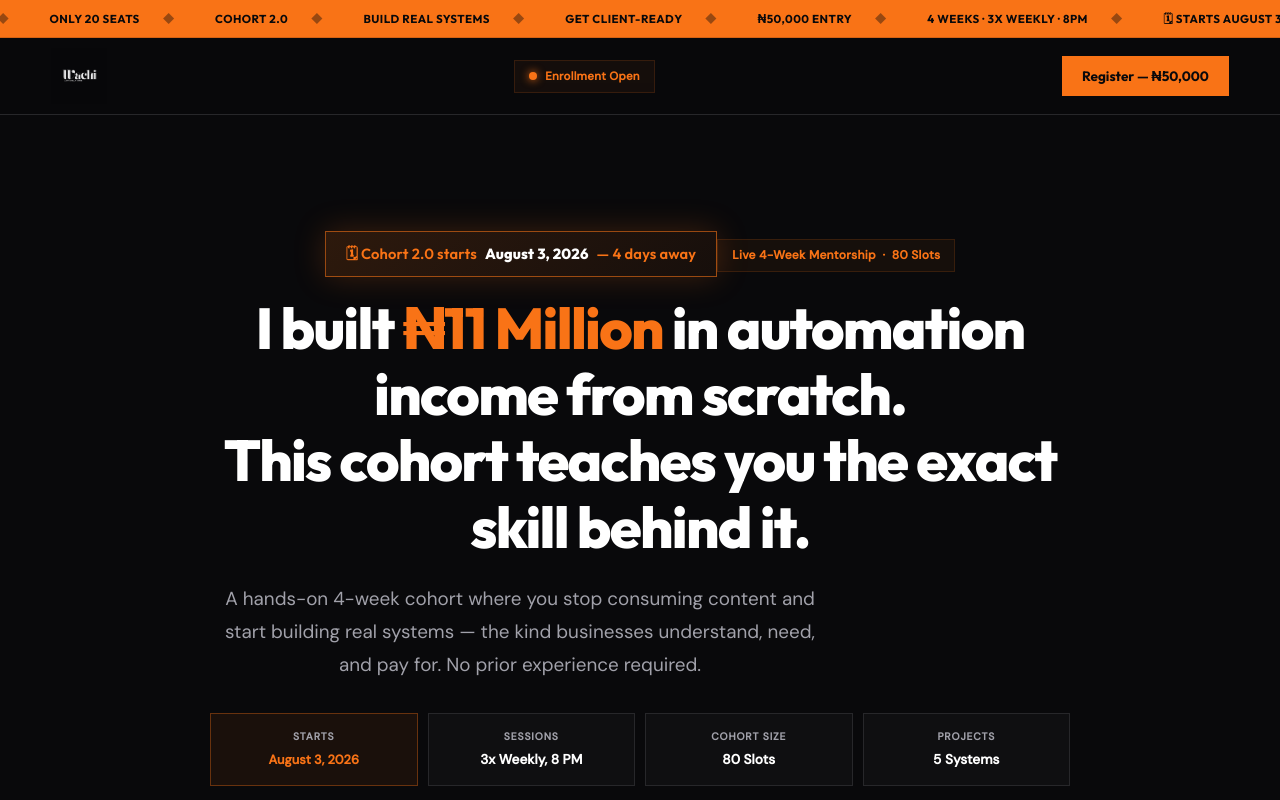
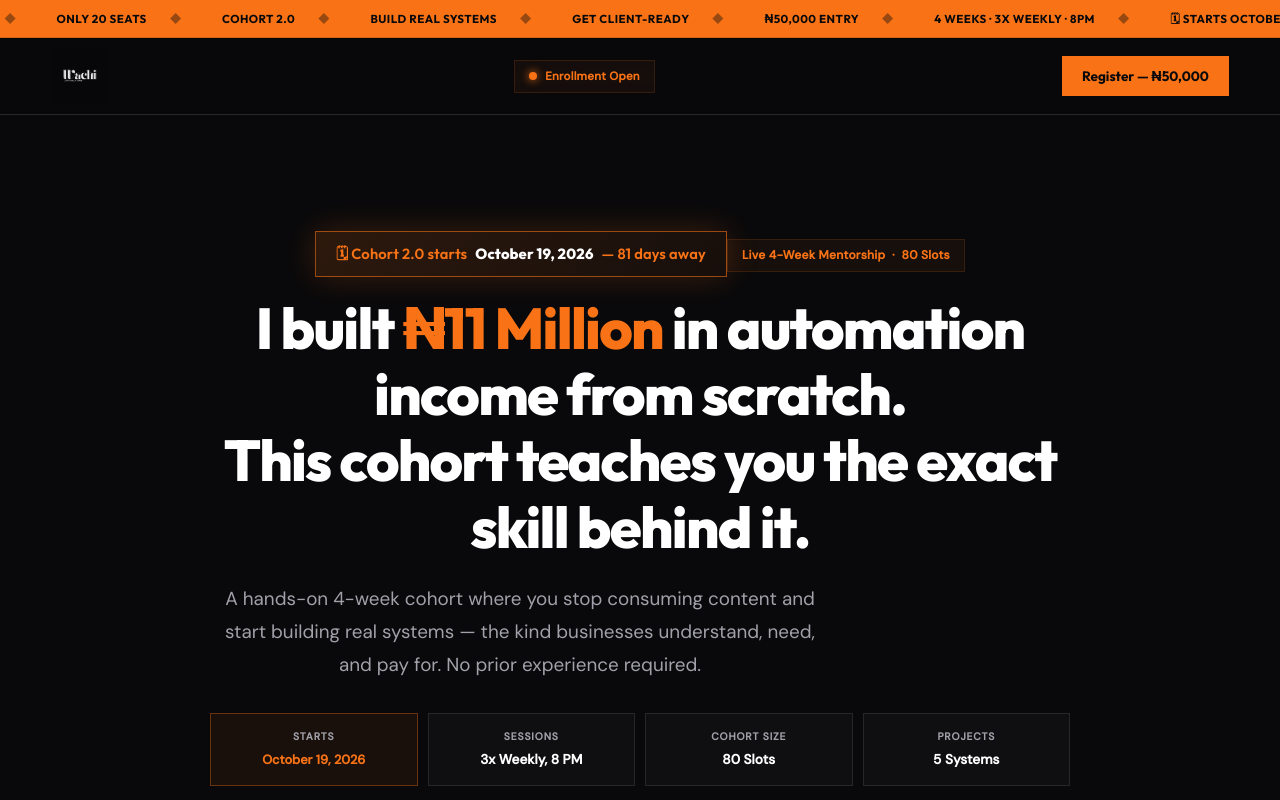
Before and after one commit to wachii01/ai-launchpad, a React (Vite) app: page / in a window 1280 px wide. Shown: the top 800 px of the page. Built offline with nearby package versions, Linux system fonts and the light colour scheme.

Commit message:
Update cohort launch date

```diff
--- a/index.html
+++ b/index.html
@@ -7,14 +7,14 @@
     <title>AI Automation Launchpad — Cohort 2.0</title>
     <meta
       name="description"
-      content="A hands-on AI Automation mentorship for Nigerians who want structure, portfolio projects, mentorship, and client-ready automation skills. Cohort 2.0 starts July 27, 2026."
+      content="A hands-on AI Automation mentorship for Nigerians who want structure, portfolio projects, mentorship, and client-ready automation skills. Cohort 2.0 starts October 19, 2026."
     />
 
     <!-- Open Graph (Facebook, WhatsApp, LinkedIn) -->
     <meta property="og:type" content="website" />
     <meta property="og:url" content="https://launchpad.elewachi.me" />
     <meta property="og:title" content="AI Automation Launchpad — Cohort 2.0 | Live 4-Week Mentorship" />
-    <meta property="og:description" content="A hands-on 4-week cohort where you stop consuming content and start building real automation systems businesses pay for. 80 slots. Starts July 27, 2026." />
+    <meta property="og:description" content="A hands-on 4-week cohort where you stop consuming content and start building real automation systems businesses pay for. 80 slots. Starts October 19, 2026." />
     <meta property="og:image" content="https://launchpad.elewachi.me/assets/og-preview.jpeg" />
     <meta property="og:image:width" content="1200" />
     <meta property="og:image:height" content="1200" />
--- a/src/App.jsx
+++ b/src/App.jsx
@@ -38,9 +38,9 @@
     setOpenFaqIndex(openFaqIndex === index ? null : index)
   }
 
-  // Dynamic countdown to August 3, 2026
+  // Dynamic countdown to October 19, 2026
   const getDaysUntilLaunch = () => {
-    const launch = new Date('2026-08-03T00:00:00')
+    const launch = new Date('2026-10-19T00:00:00')
     const today = new Date()
     today.setHours(0, 0, 0, 0)
     const diff = Math.round((launch - today) / (1000 * 60 * 60 * 24))
@@ -88,14 +88,14 @@
 
   const tickerItems = [
     'AI Automation Launchpad',
-    '🗓 Starts August 3, 2026',
+    '🗓 Starts October 19, 2026',
     'Only 20 Seats',
     'Cohort 2.0',
     'Build Real Systems',
     'Get Client-Ready',
     '₦50,000 Entry',
     '4 Weeks · 3x Weekly · 8PM',
-    '🗓 Starts August 3, 2026',
+    '🗓 Starts October 19, 2026',
   ]
 
   return (
@@ -130,7 +130,7 @@
         <section className="hero dark-section">
           <div className="hero-inner">
             <div className="hero-copy reveal">
-              <div className="start-date-badge">🗓 Cohort 2.0 starts <strong>August 3, 2026</strong> — {launchCountdown}</div>
+              <div className="start-date-badge">🗓 Cohort 2.0 starts <strong>October 19, 2026</strong> — {launchCountdown}</div>
               <span className="tag">Live 4-Week Mentorship &nbsp;·&nbsp; 80 Slots</span>
               <h1>
                 I built <em>₦11 Million</em> in automation income from scratch.<br />
@@ -142,7 +142,7 @@
               <div className="info-cards">
                 <div className="info-card info-card-date">
                   <span className="info-label">Starts</span>
-                  <strong>August 3, 2026</strong>
+                  <strong>October 19, 2026</strong>
                 </div>
                 <div className="info-card">
                   <span className="info-label">Sessions</span>
@@ -864,7 +864,7 @@
               </p>
             </div>
             <div className="cta-card reveal">
-              <div className="cta-start-date">🗓 &nbsp;Cohort 2.0 kicks off <strong>August 3, 2026</strong> — {launchCountdown}</div>
+              <div className="cta-start-date">🗓 &nbsp;Cohort 2.0 kicks off <strong>October 19, 2026</strong> — {launchCountdown}</div>
               <span className="cta-meta">Limited Cohort · 80 Slots</span>
               <div className="cta-price">₦50,000</div>
               <p className="cta-sub">80 slots. When this fills, enrollment closes. Cohort Zero filled up in under 2 weeks — Cohort 1.0 did the same. Cohort 2.0 pricing will not return after this.</p>
```
